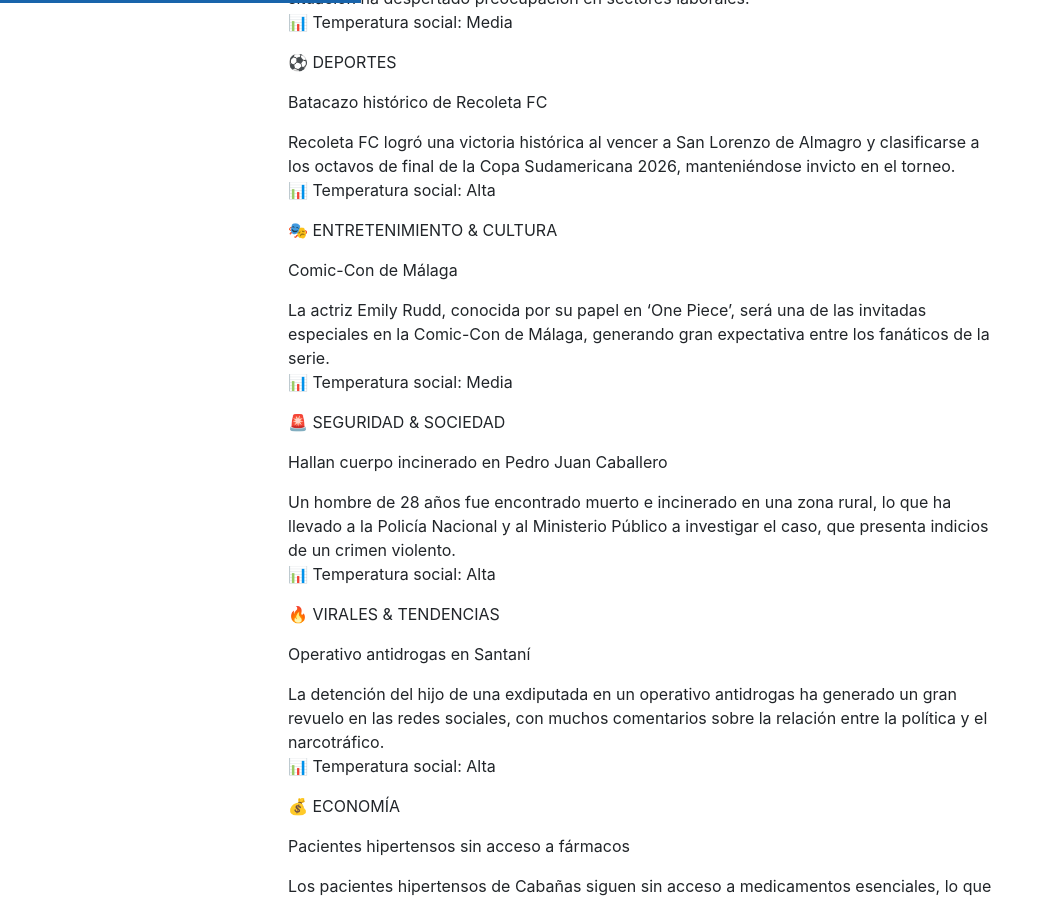
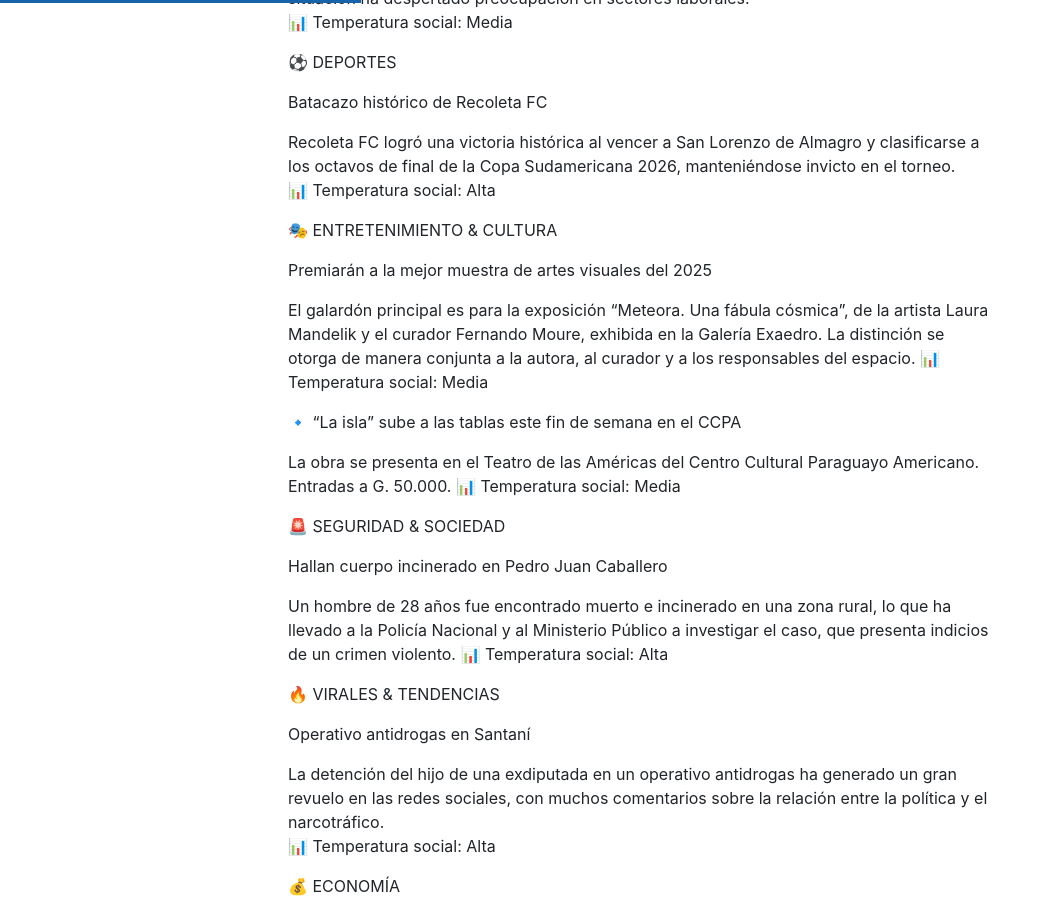
Before and after one commit to miravosqueinteresante/muchotexto.net, a Jekyll site: the page built from _posts/2026-05-27-pulso-paraguay.md, in a window 1280 px wide and 900 px high, scrolled down 809 px. Shown: the whole window, without its empty margins (0-1054 px from the left). Built offline with Jekyll 4.4.1, drawn with Linux system fonts in a browser that asks for light colours; nearby versions of some CDN libraries; comment, search, counter and statistics services are not loaded.

Commit message:
Reemplazar Comic-Con Málaga por noticias culturales de La Tribuna

```diff
--- a/_posts/2026-05-27-pulso-paraguay.md
+++ b/_posts/2026-05-27-pulso-paraguay.md
@@ -36,9 +36,14 @@ Recoleta FC logró una victoria histórica al vencer a San Lorenzo de Almagro y
 
 🎭 ENTRETENIMIENTO & CULTURA
 
-Comic-Con de Málaga
+Premiarán a la mejor muestra de artes visuales del 2025
 
-La actriz Emily Rudd, conocida por su papel en 'One Piece', será una de las invitadas especiales en la Comic-Con de Málaga, generando gran expectativa entre los fanáticos de la serie.
+El galardón principal es para la exposición "Meteora. Una fábula cósmica", de la artista Laura Mandelik y el curador Fernando Moure, exhibida en la Galería Exaedro. La distinción se otorga de manera conjunta a la autora, al curador y a los responsables del espacio.
+📊 Temperatura social: Media
+
+🔹 "La isla" sube a las tablas este fin de semana en el CCPA
+
+La obra se presenta en el Teatro de las Américas del Centro Cultural Paraguayo Americano. Entradas a G. 50.000.
 📊 Temperatura social: Media
 
 🚨 SEGURIDAD & SOCIEDAD
```
Also changed, not shown: _posts/2026-05-27-ia-cuesta-mas-que-humanos-burbuja.md (+9 -7 lines).
